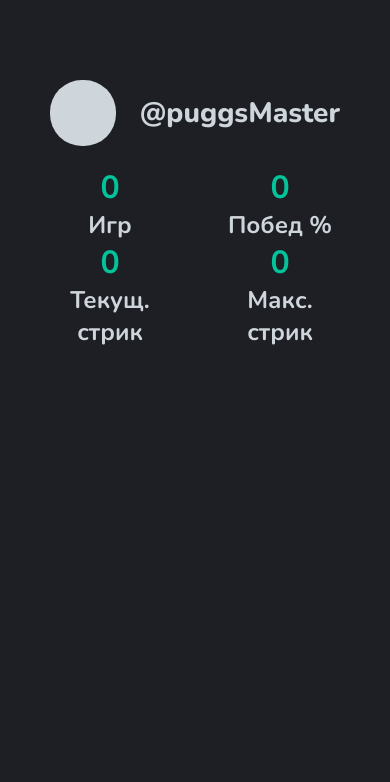
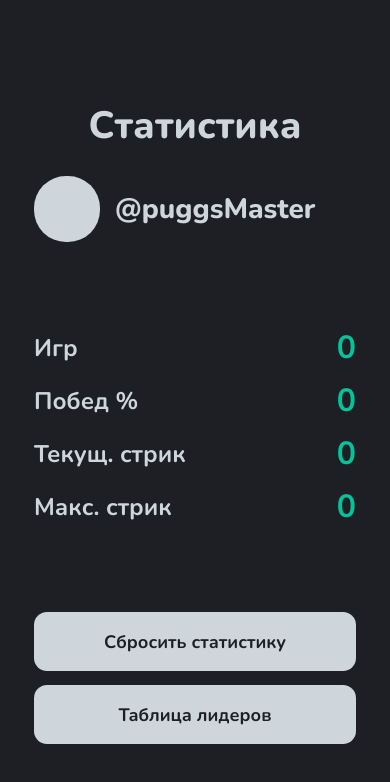
Before and after one commit to 0puggs0/wordsGameApp, a React Native app: screen /Stats in a window 390 px wide. Shown: the top 782 px of the page. Built offline with nearby package versions, Linux system fonts and the light colour scheme; a web font is replaced by a local one.

Commit message:
Update 2.3 (Redesign a stats screen and edit login screen)

```diff
--- a/src/navigation/mainStack.tsx
+++ b/src/navigation/mainStack.tsx
@@ -5,6 +5,7 @@ import Word from "../screens/word";
 import { RootStackParamList } from "../types/rootStackParamList";
 import Login from "../screens/login";
 import Register from "../screens/register";
+
 const Stack = createStackNavigator<RootStackParamList>();
 
 export function MyStack() {
@@ -15,13 +16,13 @@ export function MyStack() {
       }}
     >
       <Stack.Screen
-        name="Register"
-        component={Register}
+        name="Login"
+        component={Login}
         options={{ gestureEnabled: false }}
       />
       <Stack.Screen
-        name="Login"
-        component={Login}
+        name="Register"
+        component={Register}
         options={{ gestureEnabled: false }}
       />
       <Stack.Screen
--- a/src/screens/login.tsx
+++ b/src/screens/login.tsx
@@ -1,5 +1,5 @@
 import { StyleSheet, Text, View } from "react-native";
-import React from "react";
+import React, { useState } from "react";
 import Entypo from "@expo/vector-icons/Entypo";
 import AntDesign from "@expo/vector-icons/AntDesign";
 import { TextInput, TouchableOpacity } from "react-native-gesture-handler";
@@ -8,6 +8,8 @@ import { RootStackParamList } from "../types/rootStackParamList";
 type Props = StackScreenProps<RootStackParamList, "Login", "MyStack">;
 
 export default function Login({ navigation }: Props) {
+  const [passwordValue, setPasswordValue] = useState("");
+
   return (
     <View style={styles.container}>
       <View style={styles.topBlock}>
@@ -33,8 +35,11 @@ export default function Login({ navigation }: Props) {
           <TextInput
             placeholderTextColor={"#484B55"}
             placeholder="Пароль"
+            secureTextEntry={true}
             selectionColor={"#02C39A"}
             style={styles.textInput}
+            value={passwordValue}
+            onChangeText={(value) => setPasswordValue(value)}
           ></TextInput>
         </View>
         <TouchableOpacity>
@@ -43,7 +48,10 @@ export default function Login({ navigation }: Props) {
       </View>
       <View style={styles.bottomBlock}>
         <View style={styles.bottomButtons}>
-          <TouchableOpacity style={styles.topButton}>
+          <TouchableOpacity
+            onPress={() => console.log(passwordValue)}
+            style={styles.topButton}
+          >
             <Text style={styles.topButtonText}>Войти</Text>
           </TouchableOpacity>
           <TouchableOpacity style={styles.centerButton}>
--- a/src/screens/stats.tsx
+++ b/src/screens/stats.tsx
@@ -1,4 +1,4 @@
-import { StyleSheet, Text, View } from "react-native";
+import { StyleSheet, Text, TouchableOpacity, View } from "react-native";
 import React, { useEffect, useState } from "react";
 import AsyncStorage from "@react-native-async-storage/async-storage";
 
@@ -7,6 +7,7 @@ export default function Stats() {
   const [currentGames, setCurrentGames] = useState(0);
   const [currentStreak, setCurrentStreak] = useState(0);
   const [bestCurrentStreak, setBestCurrentStreak] = useState(0);
+  const [isPressed, setIsPressed] = useState(false);
   useEffect(() => {
     const fetchStorageData = async () => {
       const storageWins = await AsyncStorage.getItem("wins");
@@ -47,21 +48,47 @@ export default function Stats() {
   ];
   return (
     <View style={styles.container}>
-      <View style={styles.headerContainer}>
-        <View style={styles.logo}></View>
-        <View>
-          <Text style={styles.nickname}>@puggsMaster</Text>
+      <View style={styles.header}>
+        <Text style={styles.heading}>Статистика</Text>
+        <View style={styles.headerContainer}>
+          <View style={styles.logo}></View>
+          <View>
+            <Text style={styles.nickname}>@puggsMaster</Text>
+          </View>
         </View>
       </View>
       <View style={styles.statsBlock}>
         {newArr.map((item) => {
           return (
-            <View style={{ alignItems: "center" }}>
+            <View
+              style={{
+                alignItems: "center",
+                justifyContent: "space-between",
+                flexDirection: "row-reverse",
+              }}
+            >
               <Text style={styles.textTitle}>{item.value}</Text>
               <Text style={styles.textValue}>{item.title}</Text>
             </View>
           );
         })}
+      </View>
+      <View style={styles.buttonsBlock}>
+        <TouchableOpacity
+          onPress={async () => {
+            await AsyncStorage.clear();
+            setCurrentGames(0);
+            setBestCurrentStreak(0);
+            setCurrentStreak(0);
+            setCurrentWins(0);
+          }}
+          style={styles.button}
+        >
+          <Text style={styles.textButton}>Сбросить статистику</Text>
+        </TouchableOpacity>
+        <TouchableOpacity style={styles.button}>
+          <Text style={styles.textButton}>Таблица лидеров</Text>
+        </TouchableOpacity>
       </View>
     </View>
   );
@@ -69,34 +96,39 @@ export default function Stats() {
 
 const styles = StyleSheet.create({
   container: {
-    paddingVertical: 80,
+    paddingVertical: 100,
     flex: 1,
     backgroundColor: "#1D1F25",
-    justifyContent: "flex-start",
-    alignItems: "center",
-    paddingHorizontal: 20,
+    paddingHorizontal: 34,
     gap: 20,
+    justifyContent: "space-between",
+  },
+  header: { gap: 25 },
+  heading: {
+    fontFamily: "Nunito-ExtraBold",
+    fontSize: 38,
+    color: "#CED5DB",
+    textAlign: "center",
   },
   textTitle: {
     color: "#02C39A",
-    textAlign: "center",
+    textAlign: "right",
     fontFamily: "Nunito-Bold",
     fontSize: 32,
     width: 170,
   },
   textValue: {
     color: "#CED5DB",
-    textAlign: "center",
+    textAlign: "left",
     fontFamily: "Nunito-Bold",
     fontSize: 24,
-    width: 130,
   },
   headerContainer: {
     flexDirection: "row",
     width: "100%",
-    justifyContent: "space-between",
+    justifyContent: "flex-start",
     alignItems: "center",
-    paddingHorizontal: 30,
+    gap: 15,
   },
   logo: {
     width: 66,
@@ -109,10 +141,24 @@ const styles = StyleSheet.create({
     fontFamily: "Nunito-ExtraBold",
     fontSize: 28,
   },
-  statsBlock: {
-    flexDirection: "row",
-    flexWrap: "wrap",
+  statsBlock: { gap: 10 },
+  buttonsBlock: {
+    width: "100%",
     alignItems: "center",
     justifyContent: "center",
+    gap: 14,
+  },
+  button: {
+    width: "100%",
+    height: 59,
+    alignItems: "center",
+    justifyContent: "center",
+    backgroundColor: "#CED5DB",
+    borderRadius: 13,
+  },
+  textButton: {
+    fontFamily: "Nunito-Bold",
+    fontSize: 18,
+    color: "#1D1F25",
   },
 });
```
